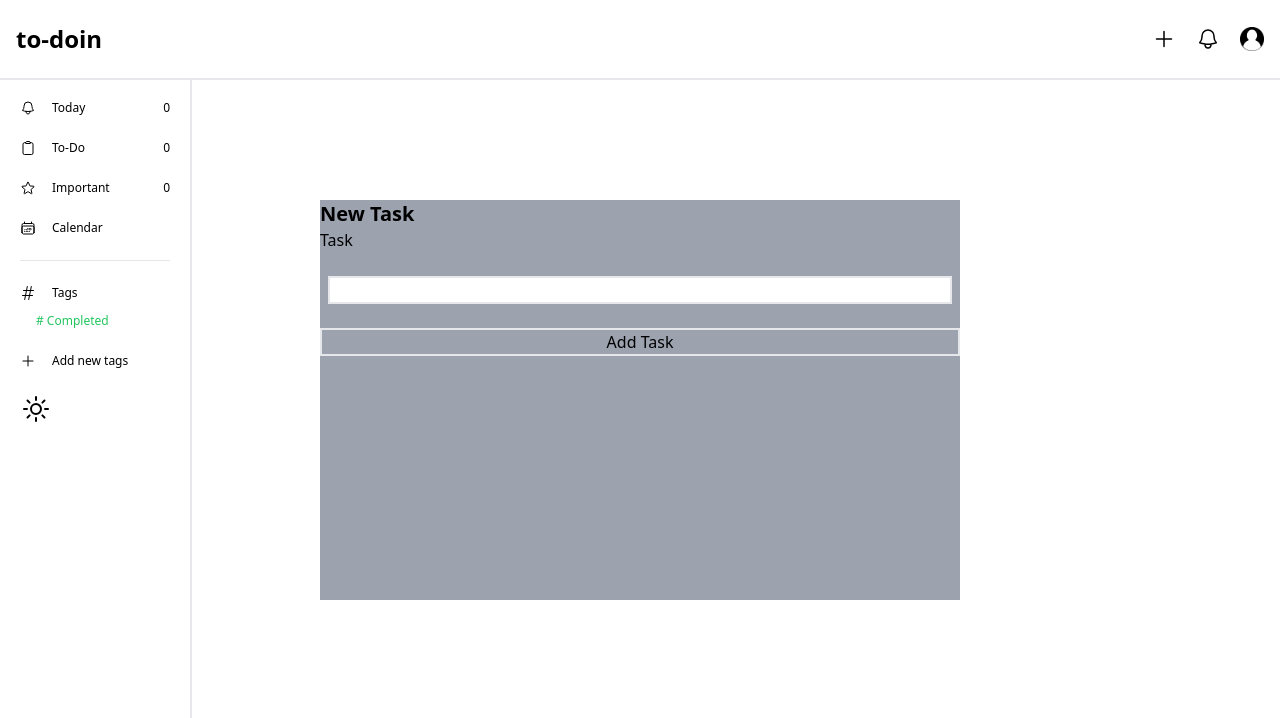
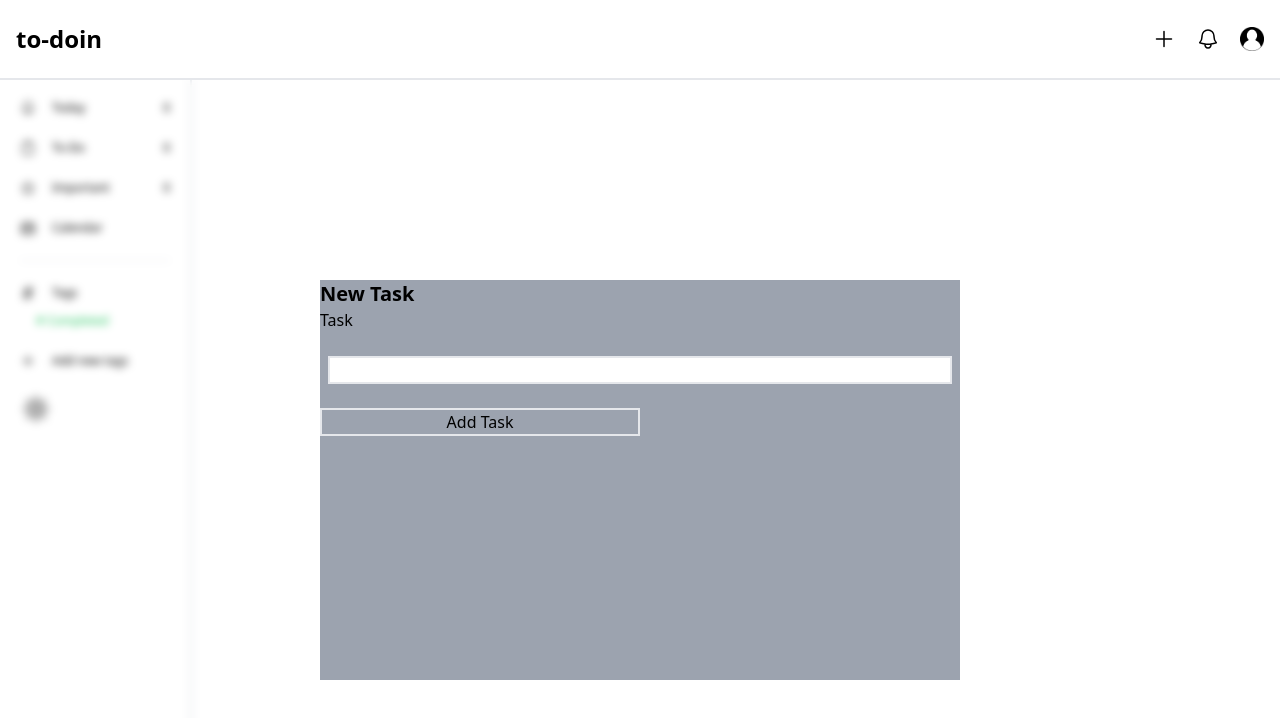
Before and after one commit to Cupskrrt/to-doin, a React (Vite) app: page /newtask in a window 1280 px wide. Shown: the top 718 px of the page. Built offline with nearby package versions, Linux system fonts and the light colour scheme.

Commit message:
remove bg interaction when showing a modal

```diff
--- a/src/App.jsx
+++ b/src/App.jsx
@@ -10,9 +10,9 @@ import NewTask from './components/NewTask'
 function App() {
   return (
     <>
-      <div>
+      <div className='flex flex-col'>
         <Navbar />
-        <div className="flex">
+        <div className='flex'>
           <Sidebar />
           <Routes>
             <Route path="/" element={<TodayPage />} />
--- a/src/components/NewTask.jsx
+++ b/src/components/NewTask.jsx
@@ -4,9 +4,10 @@ import axios from 'axios';
 const NewTask = ({popup}) => {
   const [title, setTitle] = useState('');
 
-  function handleSubmit(e) {
-    e.preventDefault()
-    axios.post(
+  async function handleSubmit(e) {
+    e.preventDefault();
+    await axios
+      .post(
         'http://localhost:5011/task',
         {
           title: title,
@@ -16,8 +17,8 @@ const NewTask = ({popup}) => {
             'Content-Type': 'application/json',
           },
         }
-    );
-
+      )
+      .then(popup);
   }
 
   return (
@@ -25,7 +26,8 @@ const NewTask = ({popup}) => {
       {/* TODO: Refactor code to make it cleaner */}
       {/* TODO: Figure out how to close this component on button click */}
       {/* TODO: Style new task to make it more beautiful */}
-      <div className="absolute bg-gray-400 right-[25%] bottom-[25%] top-[25%] left-[25%] z-10">
+      <div className="fixed w-screen backdrop-blur-sm h-screen z-10">
+        <div className="fixed bg-gray-400 right-[25%] bottom-[25%] top-[25%] left-[25%] z-10">
           <h1 className="font-bold text-xl">New Task</h1>
           <form className="flex flex-col gap-4" onSubmit={handleSubmit}>
             <label htmlFor="task-title">Task</label>
@@ -39,9 +41,9 @@ const NewTask = ({popup}) => {
               }}
             />
             {/* TODO: Add other item in the task (Date, Tags, Desc) */}
-
-          <button className="border-2" onClick={popup}>Add Task</button>
+            <button className="border-2 w-[20rem]">Add Task</button>
           </form>
+        </div>
       </div>
     </>
   );
--- a/src/pages/Navbar.jsx
+++ b/src/pages/Navbar.jsx
@@ -4,7 +4,6 @@ import Profile from '../components/Profile';
 import NewTask from '../components/NewTask';
 
 const Navbar = () => {
-  // TODO: Disable interactivity on bg component when a modal is showing
   const [state, setState] = useState(false);
 
   const setPopup = () => {
```
Lines whose indentation alone changed are shown as unchanged.
